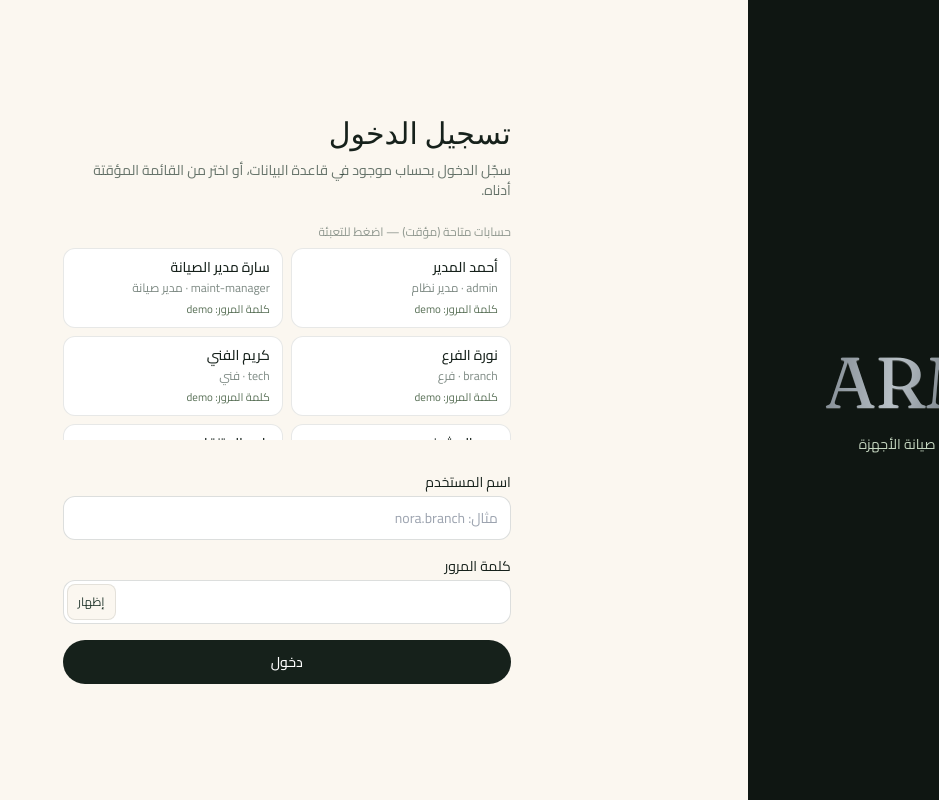
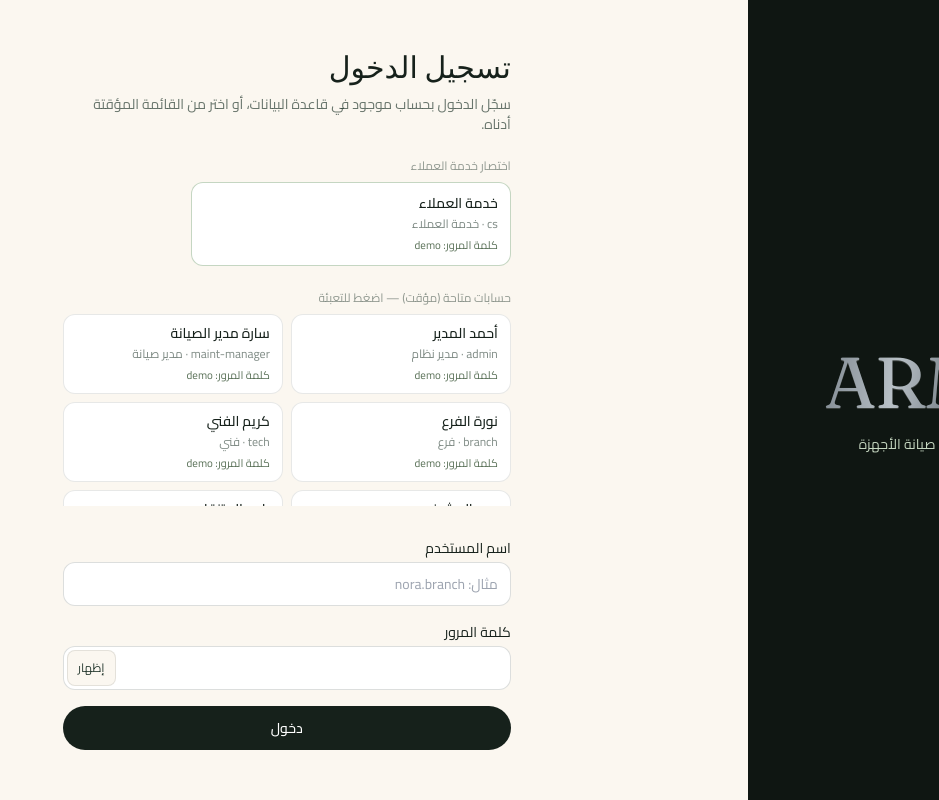
Before and after one commit to msalah2489/ARMS, a Next.js app: page /login in a window 1280 px wide. Shown: the whole page, without its empty margins (341-1280 px from the left). Built offline with nearby package versions, Linux system fonts and the light colour scheme; no server answers.

Commit message:
feat: add customer-service login shortcut
Co-authored-by: Cursor <cursoragent@cursor.com>

```diff
--- a/src/app/login/page.tsx
+++ b/src/app/login/page.tsx
@@ -83,6 +83,30 @@ function LoginPageContent() {
               ? "اختر حسابًا من القائمة أو سجّل باسم المستخدم وكلمة المرور."
               : "سجّل الدخول بحساب موجود في قاعدة البيانات، أو اختر من القائمة المؤقتة أدناه."}
           </p>
+
+          {/* CS-FEATURE — dedicated demo shortcut (always visible; not buried in scroll grid) */}
+          <div className="mt-6">
+            <p className="mb-2 text-xs text-ink-700/50 dark:text-sand-100/50">
+              اختصار خدمة العملاء
+            </p>
+            <button
+              type="button"
+              onClick={() => {
+                setEmail("cs");
+                setPassword("demo");
+                setError(null);
+              }}
+              className="w-full rounded-xl border border-aroma-400/40 bg-white px-3 py-2.5 text-right text-sm hover:border-aroma-400 dark:border-aroma-400/30 dark:bg-ink-900 dark:hover:border-aroma-400 sm:max-w-xs"
+            >
+              <span className="block font-medium dark:text-sand-50">خدمة العملاء</span>
+              <span className="text-xs text-ink-700/60 dark:text-sand-100/60">
+                cs · {ROLE_LABELS.customer_service}
+              </span>
+              <span className="mt-0.5 block text-[11px] text-aroma-700/80 dark:text-aroma-200/80">
+                كلمة المرور: demo
+              </span>
+            </button>
+          </div>
 
           {/* TEMPORARY: account picker for convenience — remove when accounts are known. */}
           {accounts.length > 0 ? (
```
Also changed, not shown: 1 other file (tests, documents, lock files or other folders).
